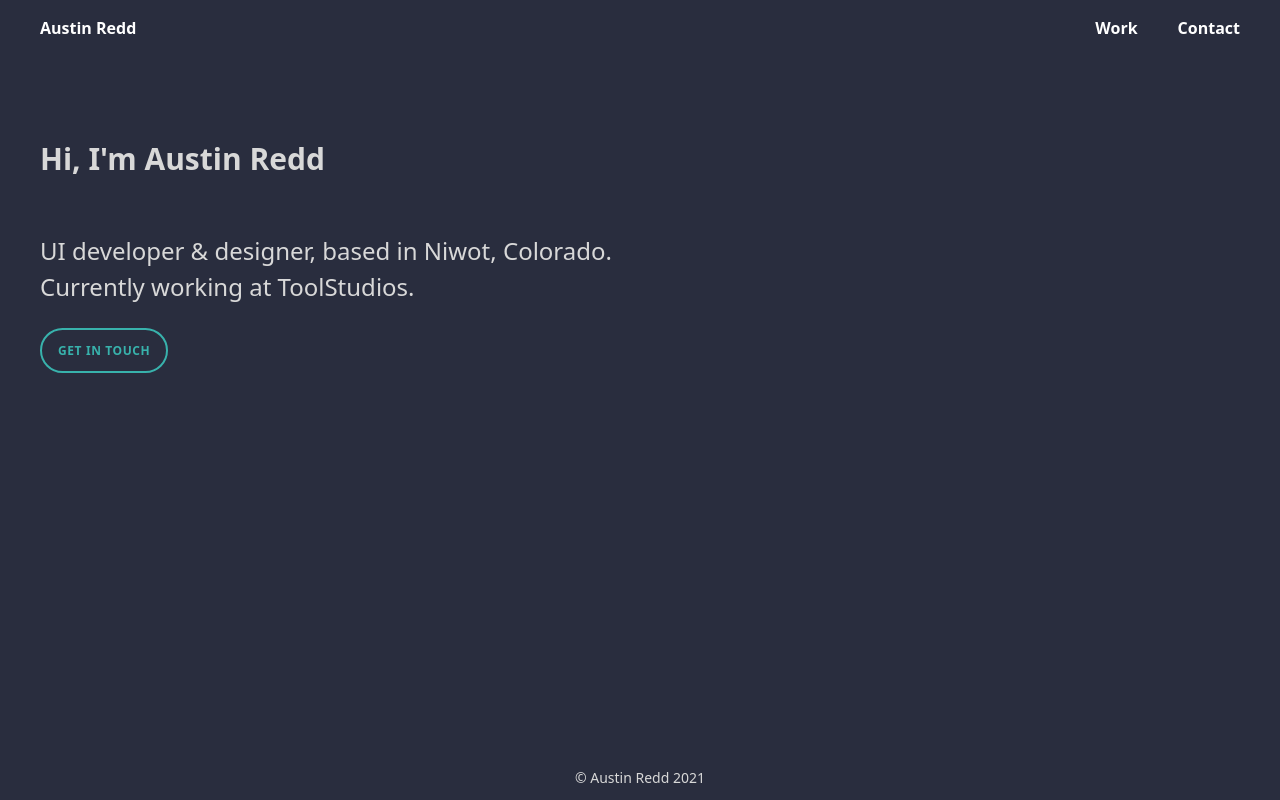
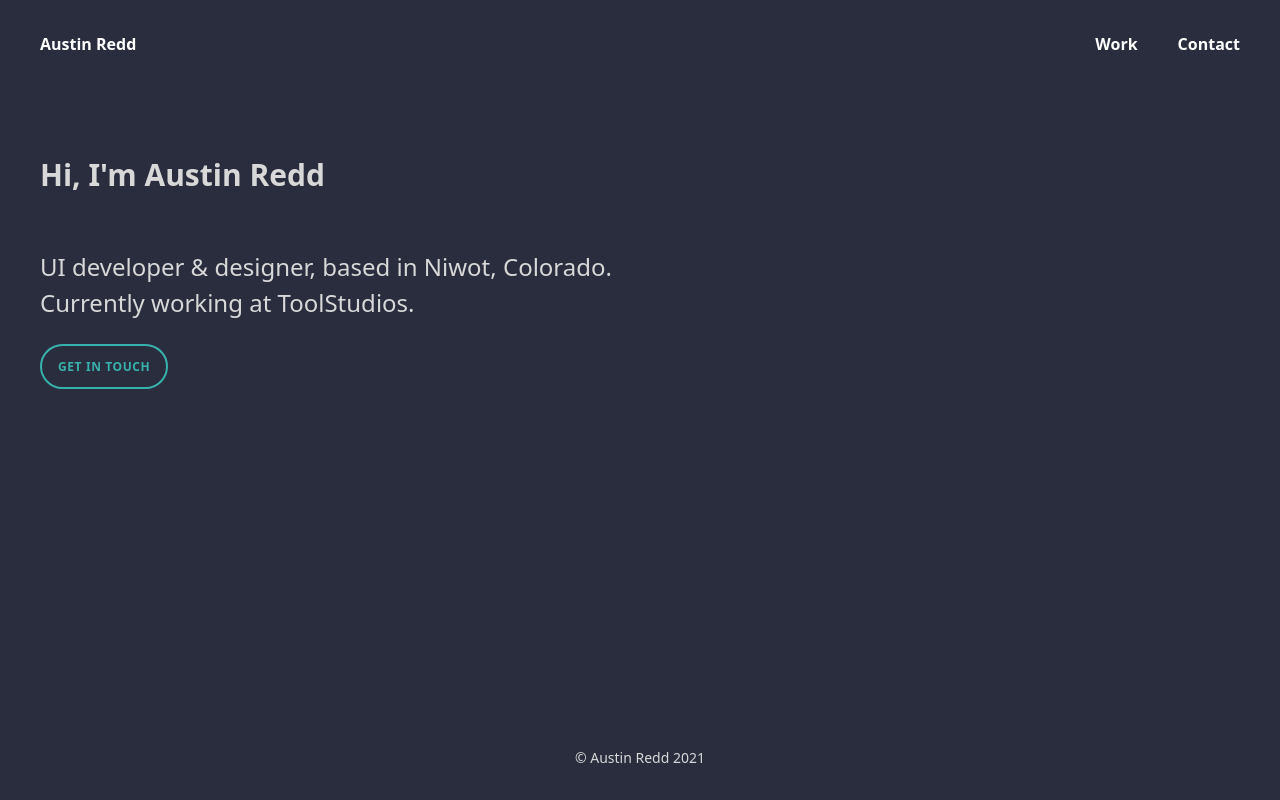
Before and after one commit to areddxx/tailwind-gatsby-starter, a Gatsby site: page / in a window 1280 px wide. Built offline with nearby package versions, Linux system fonts and the light colour scheme; Gatsby itself is replaced by a stand-in of ours.

Commit message:
fix padding on header

```diff
--- a/src/components/Layout.js
+++ b/src/components/Layout.js
@@ -7,7 +7,7 @@ const Layout = ({ children }) => {
     <>
       <SEO />
       <div className="flex flex-col min-h-screen bg-night-200">
-        <header className="py-4 px-10 bg-night-200 text-white font-semibold flex justify-between">
+        <header className="pt-8 pb-4 px-10 bg-night-200 text-white font-semibold flex justify-between">
           <h1 className="max-w-4xl hover:text-teal-500 transition ease-out duration-700">
             <Link to ="/">Austin Redd</Link>
           </h1>
@@ -17,7 +17,7 @@ const Layout = ({ children }) => {
           </nav>
         </header>
         {children}
-        <footer className="py-3 text-center text-gray-700 text-sm">
+        <footer className="pt-6 pb-8 text-center text-gray-700 text-sm">
           &copy; Austin Redd {new Date().getFullYear()}
         </footer>
       </div>
--- a/src/css/tailwind.css
+++ b/src/css/tailwind.css
@@ -20,6 +20,10 @@ main {
   @apply px-10;
 }
 
+body {
+  background-color: #292D3E;
+}
+
 .bg-night-100 {
   background-color: #3B415C;
 }
@@ -29,8 +33,9 @@ main {
 }
 
 .bg-night-300 {
-  background-color: #292D3E;
+  background-color: #505463;
 }
+
 
 .night-100 {
   color: #D8D8D8;
```
